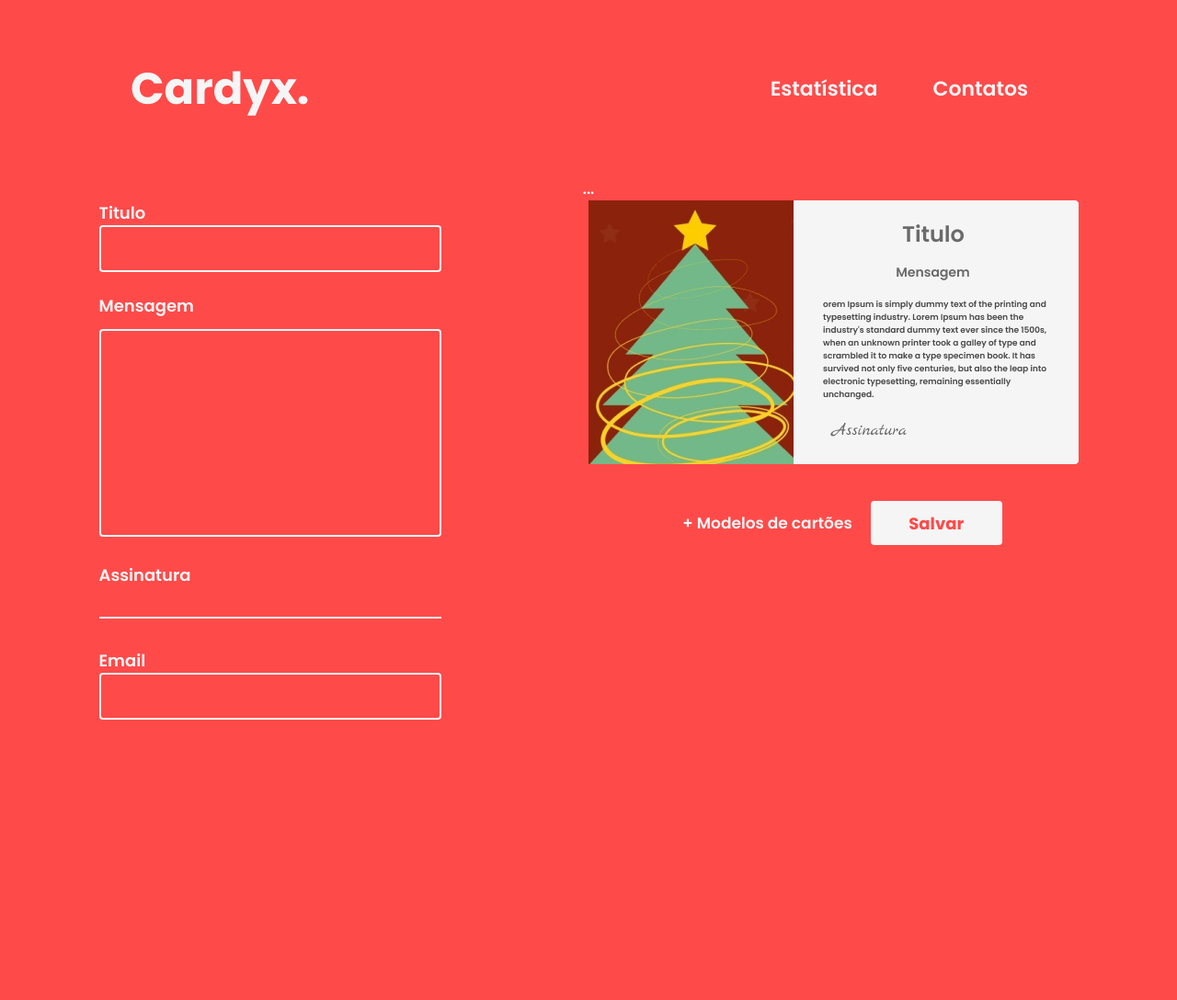
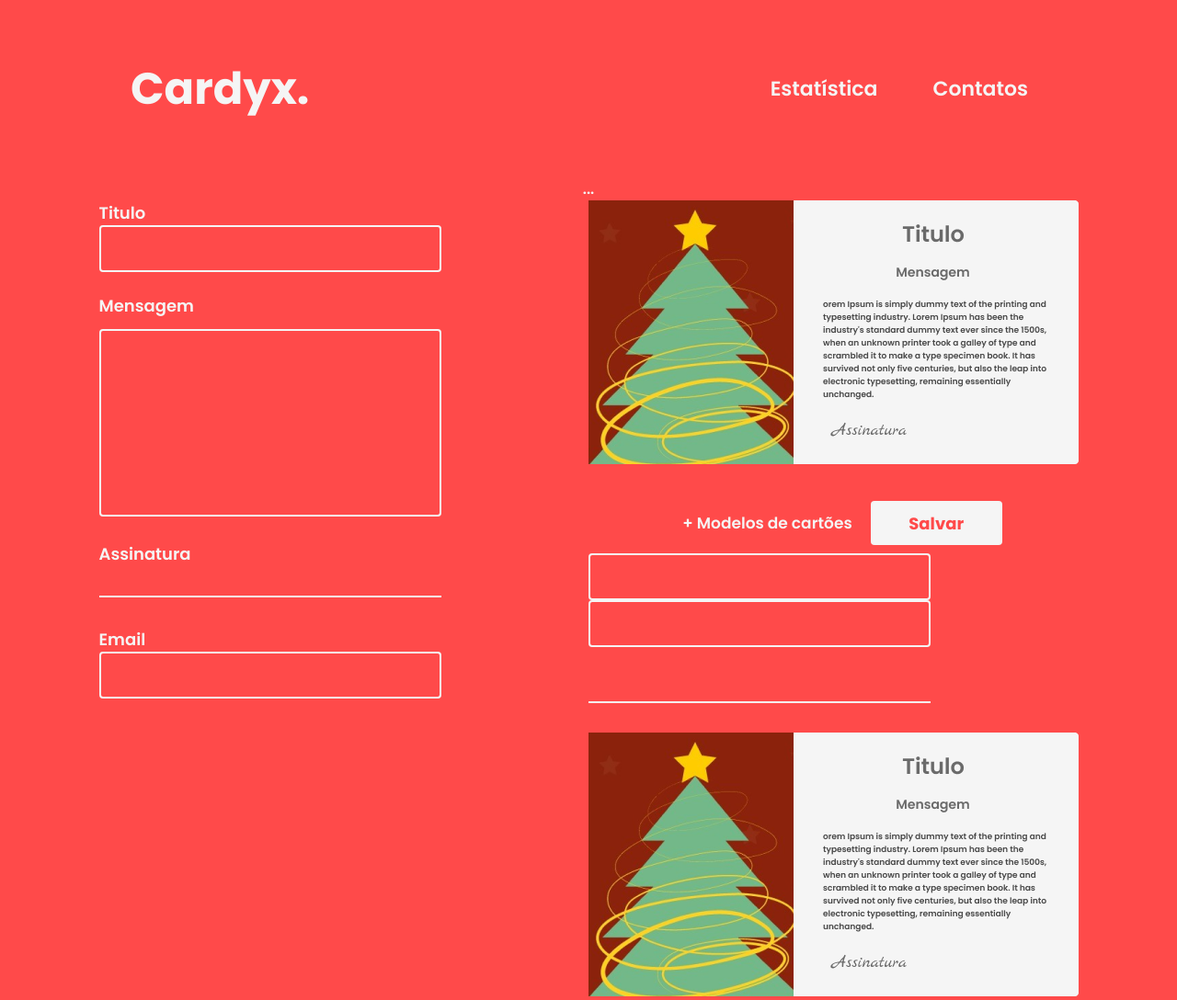
Before and after one commit to Gbmrocha/cardyx, a PHP site: page /src/index.html in a window 1280 px wide. Shown: the whole page at 92% size. Before the commit the page ends 783 px from the top, so only its background shows below. Run offline with PHP 8.4, Linux system fonts and the light colour scheme.

Commit message:
Modal Criado

```diff
--- a/client/src/index.html
+++ b/client/src/index.html
@@ -11,9 +11,11 @@
     <link href="https://fonts.googleapis.com/css2?family=Poppins:wght@600;700&display=swap" rel="stylesheet">
     <link rel="stylesheet" href="../styles/global.css">
     <link rel="stylesheet" href="../styles/home.css">
+
     <link rel="preconnect" href="https://fonts.googleapis.com">
 <link rel="preconnect" href="https://fonts.gstatic.com" crossorigin>
 <link href="https://fonts.googleapis.com/css2?family=Marck+Script&display=swap" rel="stylesheet">
+
 
 </head>
 
@@ -36,6 +38,7 @@
             ...
         </p>
         <div class="container-form-model">
+
 
             <div class="form">
                 <label for="title">Titulo</label>
@@ -66,6 +69,16 @@
                     <button class="Save">Salvar</button>
 
                 </div>
+
+
+            <div class="form">
+                <input type="text">
+                <input id="mensage-input" name="" id=""  rows="10"></input>
+                <input size="25" id="single-line-input" type="text">
+            </div>
+            <div class="model">
+                <img src="../assets/cartao1.png" alt="">
+
             </div>
         </div>
 
--- a/client/styles/global.css
+++ b/client/styles/global.css
@@ -10,6 +10,7 @@
     background-color: var(--bg-color);
 
 }
+
 body{
     background: rgb(255,74,74);
 background: -moz-linear-gradient(90deg, rgba(255,74,74,1) 28%, rgba(255,107,150,1) 100%);
@@ -17,10 +18,14 @@
 background: linear-gradient(90deg, rgba(255,74,74,1) 28%, rgba(255,107,150,1) 100%);
 filter: progid:DXImageTransform.Microsoft.gradient(startColorstr="#ff4a4a",endColorstr="#ff6b96",GradientType=1);
 }
+
+
+
 h1{
     color: var(--text-color);
     font-family: 'Poppins', sans-serif;
 }
+
 label{
     font-family: 'Poppins', sans-serif;
     color: var(--text-color);
--- a/client/styles/home.css
+++ b/client/styles/home.css
@@ -24,6 +24,16 @@
 }
 
 
+
+a{
+    color: var(--text-color);
+    font-family: 'Poppins', sans-serif;
+    font-size: 22px;
+    font-weight:600;
+        padding: 20px;
+
+}
+
 .about-we{
     font-family: 'Poppins', sans-serif;
     color: var(--text-color);
@@ -31,6 +41,7 @@
     padding-left: 200px;
     padding-right: 200px;
 }
+
 a{
     color: var(--text-color);
     font-family: 'Poppins', sans-serif;
@@ -38,9 +49,12 @@
     font-weight:600;
     padding: 20px;
 }
+
+
 a:hover{
     text-decoration: underline;
     cursor: pointer;
+
 
 }
 .container-form-model{
@@ -56,6 +70,10 @@
 }
 .form input{
     gap: 25px;
+
+}
+.form input{
+
     font-family: 'Poppins',sans-serif;
     color: var(--text-color);
     outline: 0;
@@ -65,6 +83,7 @@
     padding:1rem;
     border-radius: 0.25rem;
 }
+
 .container-buttons{
     margin-top: 27px;
     display: flex;
@@ -116,10 +135,19 @@
 #Mensagem-label{
     padding-top: 23px;
     padding-bottom: 12px;
+}
+#mensage-input{
+
+    padding:0px;
+  outline: 0;
+  border: 2px solid var(--text-color);
+
+
 
 }
 #single-line-input{
     border-radius: 0px;
+
     height: 10px;
     border: 0;
     outline: 0;
```
